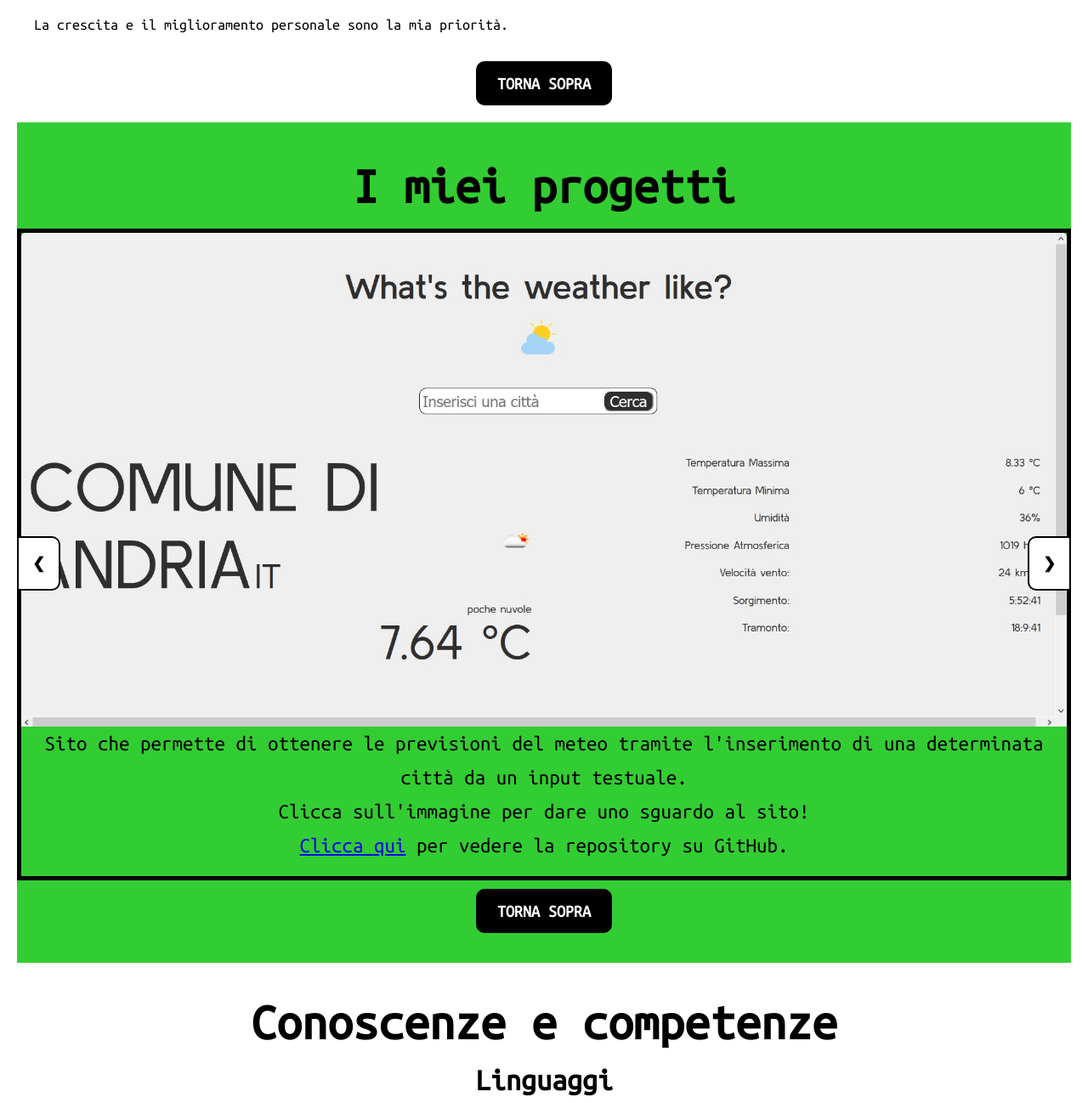
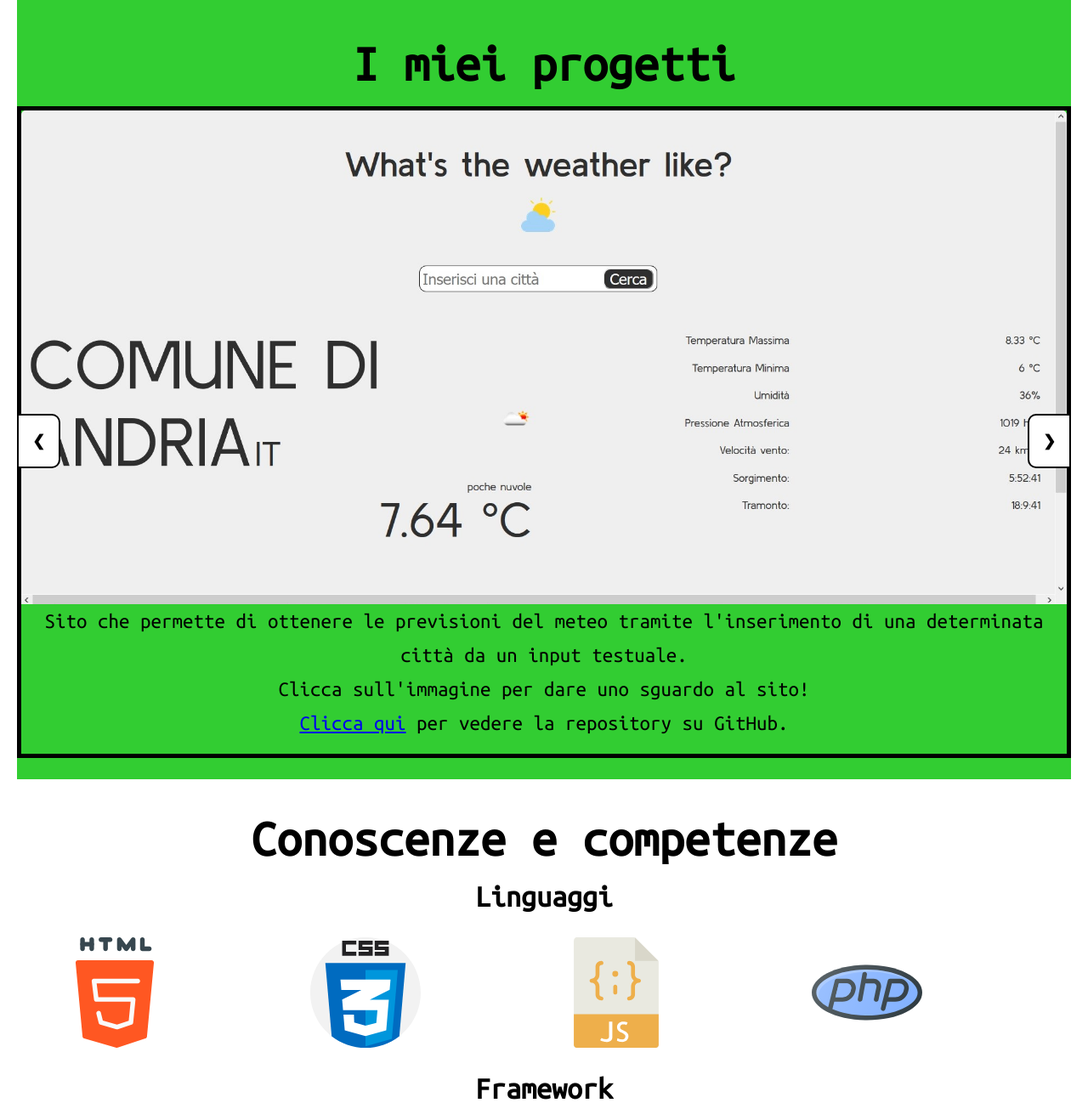
Before and after one commit to pasqualegiorgio/Portfolio, a plain HTML site: page index.html in a window 1280 px wide. Shown: the part 2572-3870 px from the top of the page at 85% size. Drawn offline with nearby package versions, Linux system fonts and the light colour scheme.

Commit message:
Update index.html

```diff
--- a/index.html
+++ b/index.html
@@ -102,9 +102,6 @@
             </div>
           </div>
         </div>
-
-        <!-- Bottone Torna sopra -->
-        <a href="#home" class="bottone">Torna sopra</a>
       </section>
 
       <!-- Sezione Chi sono -->
@@ -135,9 +132,6 @@
           <!-- Immagine -->
           <img src="img/pasquale-giorgio-img-2.jpg" alt="Pasquale Giorgio" class="chi-sono__img">
         </div>
-
-        <!-- Bottone Torna sopra -->
-        <a href="#home" class="bottone">Torna sopra</a>
       </section>
 
       <!-- Sezione I miei progetti -->
@@ -178,8 +172,6 @@
           <a class="precedente" onclick="cambioImmagine(-1)">&#10094;</a>
           <a class="successivo" onclick="cambioImmagine(1)">&#10095;</a>
         </div>
-
-        <a href="#home" class="bottone">Torna sopra</a>
       </section>
 
       <!-- Conoscenze e competenze -->
```
